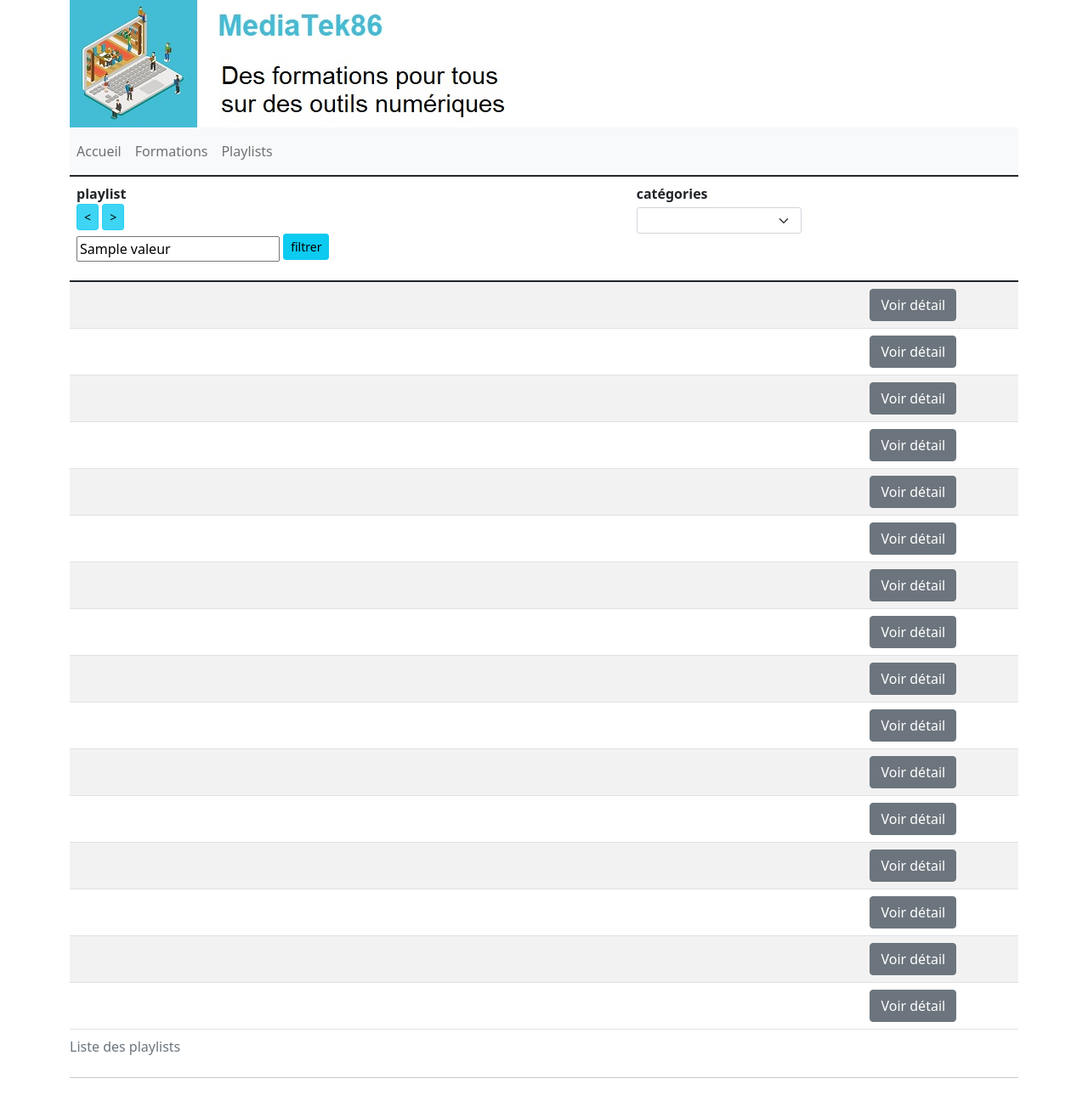
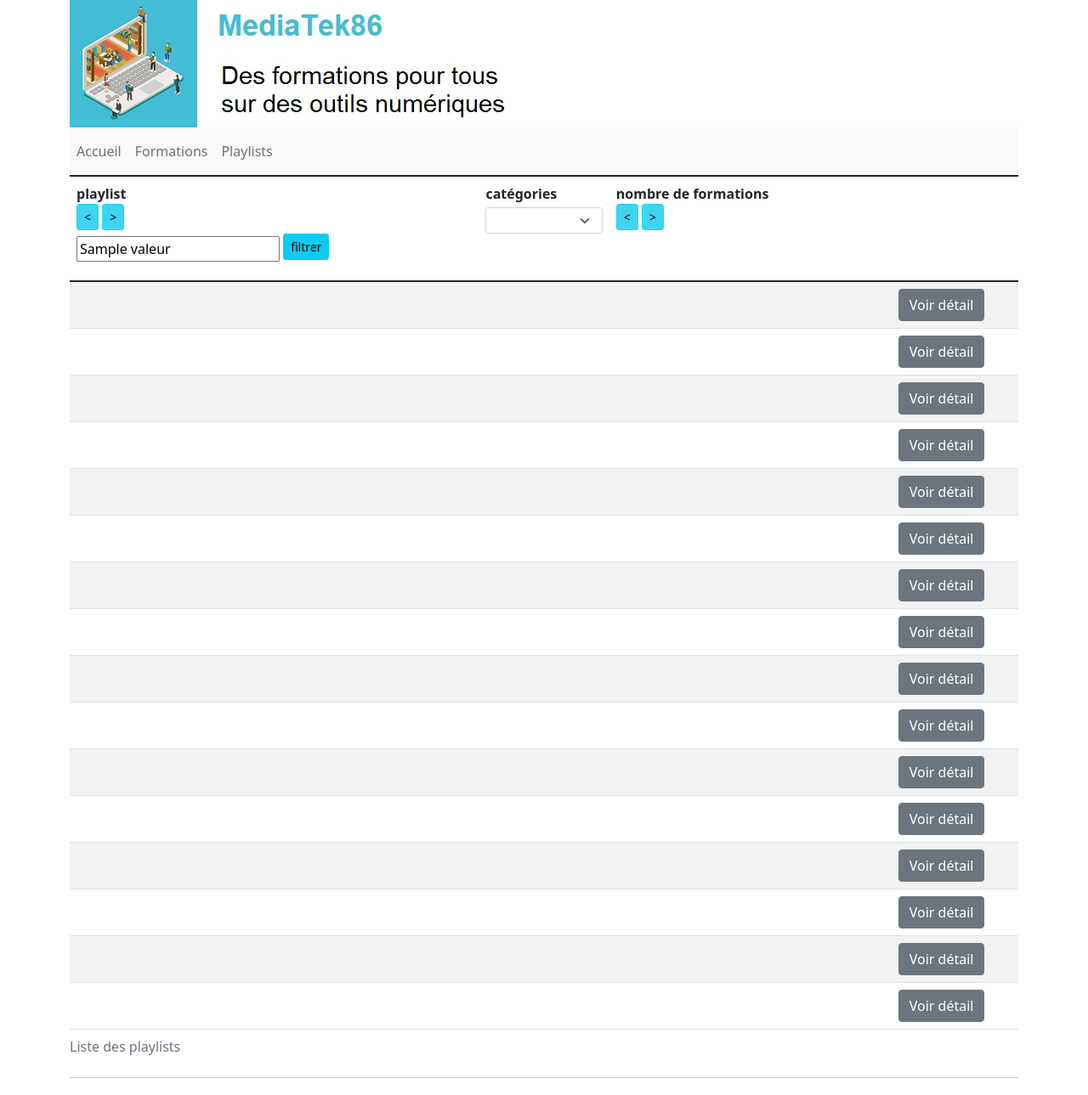
Before and after one commit to ethannmng/mediatekformation, a Symfony app: template templates/pages/playlists.html.twig in a window 1280 px wide. Shown: the top 1289 px of the page at 85% size. Run offline with Twig, Linux system fonts and the light colour scheme; the template is opened without the code that fills it: most values are stand-ins (such as "Sample title", 1, 10 or a date in 2020); lists and menus that the app fills with data are empty; some libraries are stand-ins or nearby versions.

Commit message:
TÂCHE 2 - Ajout d'une fonctionnalité (+ correction affichage page playlist unitaire) Task #3 - TÂCHE 2 - Ajouter une fonctionnalité

```diff
--- a/templates/pages/playlist.html.twig
+++ b/templates/pages/playlist.html.twig
@@ -10,6 +10,12 @@
                     {{ playlist.name }}&nbsp;
                 {% endfor %}
             <br /><br />
+            <!-- MISSION 1 - Ajout nombre de formation -->
+            <strong>Nombre de formations: </strong>
+            {{ playlistformationscount }}
+            <br/>
+            <br/>
+            <!-- -->
             <strong>description :</strong><br />
                 {{ playlist.description|nl2br }}
         </div>
--- a/templates/pages/playlists.html.twig
+++ b/templates/pages/playlists.html.twig
@@ -33,6 +33,13 @@
                         </select>
                     </form>
                 </th>
+                <!-- MISSION 1 - Ajout nombre de formation -->
+                <th class="text-left align-top" scope="col">
+                    nombre de formations<br/>
+                    <a href="{{ path('playlists.sortFormationCount', {ordre:'ASC'}) }}" class="btn btn-info btn-sm active" role="button" aria-pressed="true"><</a>
+                    <a href="{{ path('playlists.sortFormationCount', {ordre:'DESC'}) }}" class="btn btn-info btn-sm active" role="button" aria-pressed="true">></a>
+                </th>
+                <!-- -->
                 <th class="text-center align-top" scope="col">
                     &nbsp;
                 </th>
@@ -56,6 +63,11 @@
                                 {% endfor %}
                             {% endif %}
                         </td>
+                        <!-- MISSION 1 - Ajout nombre de formation -->
+                        <td class="text-center">
+                            {{ playlists[k].getFormationCount() }}
+                        </td>
+                        <!-- -->
                         <td class="text-center">
                             <a href="{{ path('playlists.showone', {id:playlists[k].id}) }}" class="btn btn-secondary">Voir détail</a>
                         </td>
```
Also changed, not shown: src/Controller/PlaylistsController.php (+16 -2 lines), src/Entity/Playlist.php (+9 -0 lines), src/Repository/PlaylistRepository.php (+15 -0 lines).
